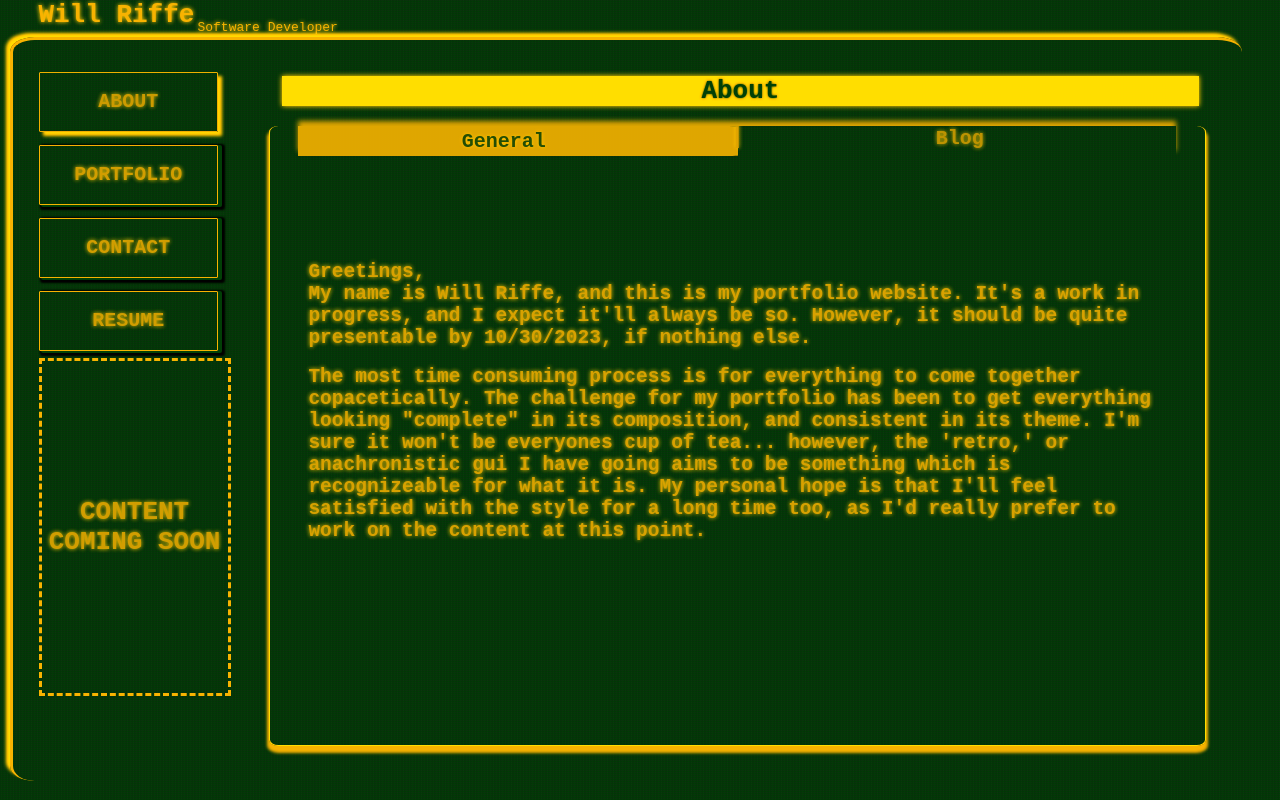
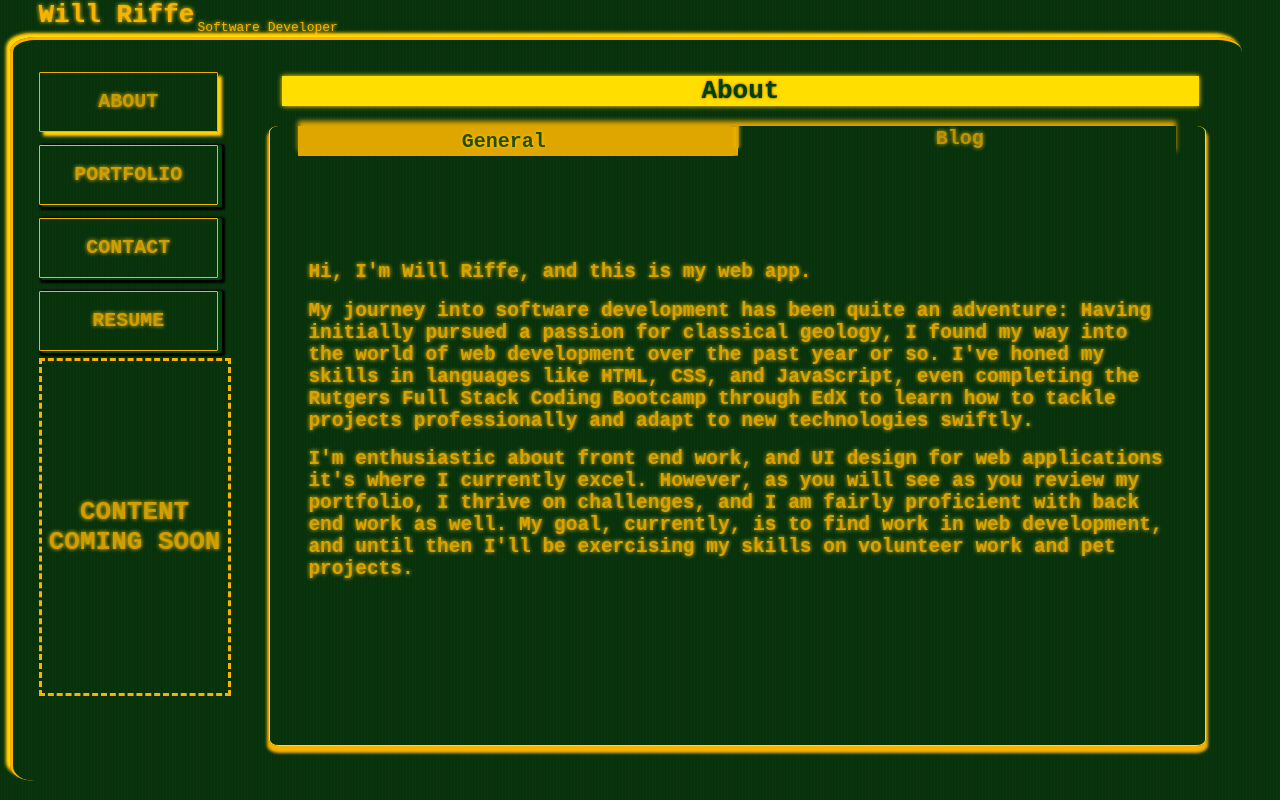
Before and after one commit to Will-Riffe/will-riffe-portfolio, a React (Create React App) app: page / in a window 1280 px wide. Built offline with nearby package versions, Linux system fonts and the light colour scheme.

Commit message:
First Draft About Me

```diff
--- /dev/null
+++ b/src/components/About/blog.js
@@ -0,0 +1,11 @@
+import React from "react";
+
+function Blog() {
+  return (
+    <div className="general scroll">
+      <h2>Blog Tab Stuff Coming Soon</h2>
+    </div>
+  );
+}
+
+export default Blog;
--- a/src/components/About/general.js
+++ b/src/components/About/general.js
@@ -2,29 +2,27 @@ import React from "react";
 
 function General() {
     return (
-        <div
-            className="general scroll">
-            <h2>
-                Greetings,
-                <br/>
-                My name is Will Riffe, and this is my portfolio
-                website. It's a work in progress, and I expect
-                it'll always be so. However, it should be quite
-                presentable by 10/30/2023, if nothing else.
-            </h2>
-            <h2>
-                The most time consuming process is for
-                everything to come together copacetically. The
-                challenge for my portfolio has been to get everything
-                looking "complete" in its composition, and consistent
-                in its theme. I'm sure it won't be everyones cup of
-                tea... however, the 'retro,' or anachronistic gui I
-                have going aims to be something which is recognizeable
-                for what it is. My personal hope is that I'll feel
-                satisfied with the style for a long time too, as I'd
-                really prefer to work on the content at this point.
-            </h2>
-        </div>
+<div className="general scroll">
+    <h2>
+        Hi, I'm Will Riffe, and this is my web app.
+    </h2>
+    <h2>
+        My journey into software development has been quite an adventure:
+        Having initially pursued a passion for classical geology, I found
+        my way into the world of web development over the past year or so. I've
+        honed my skills in languages like HTML, CSS, and JavaScript, even
+        completing the Rutgers Full Stack Coding Bootcamp through EdX to learn how to
+        tackle projects professionally and adapt to new technologies swiftly.
+    </h2>
+    <h2>
+        I'm enthusiastic about front end work, and UI design for web applications
+         it's where I currently excel. However, as you will see as you review my portfolio,
+        I thrive on challenges, and I am fairly proficient with back end work as well.
+        My goal, currently, is to find work in web development, and until then I'll be
+        exercising my skills on volunteer work and pet projects.
+    </h2>
+</div>
+
     )
 }
 export default General;
--- a/src/components/About/index.js
+++ b/src/components/About/index.js
@@ -1,12 +1,13 @@
 import React, { useState } from "react";
 import General from "./general.js";
+import Blog from "./blog";
 
 function About(props) {
   const [activeTab, setActiveTab] = useState("general");
 
   const tabs = [
-    { id: "general", label: "General", to: "general-content" },
-    { id: "blog", label: "Blog", to: "blog-content"},
+    { id: "general", label: "General", component: <General />},
+    { id: "blog", label: "Blog", component: <Blog/> },
   ];
 
   const handleTabClick = (tab) => {
@@ -27,14 +28,16 @@ function About(props) {
                 className={`article-tab ${
                   activeTab === tab.id ? "article-tab-active" : ""
                 }`}
-                onClick = {() => handleTabClick(tab.id)}
+                onClick={() => handleTabClick(tab.id)}
               >
                 <h4>{tab.label}</h4>
               </button>
             </React.Fragment>
           ))}
         </nav>
-      <General />
+        <div>
+          {tabs.find((tab) => tab.id === activeTab).component}
+        </div>
       </article>
     </section>
   );
```
